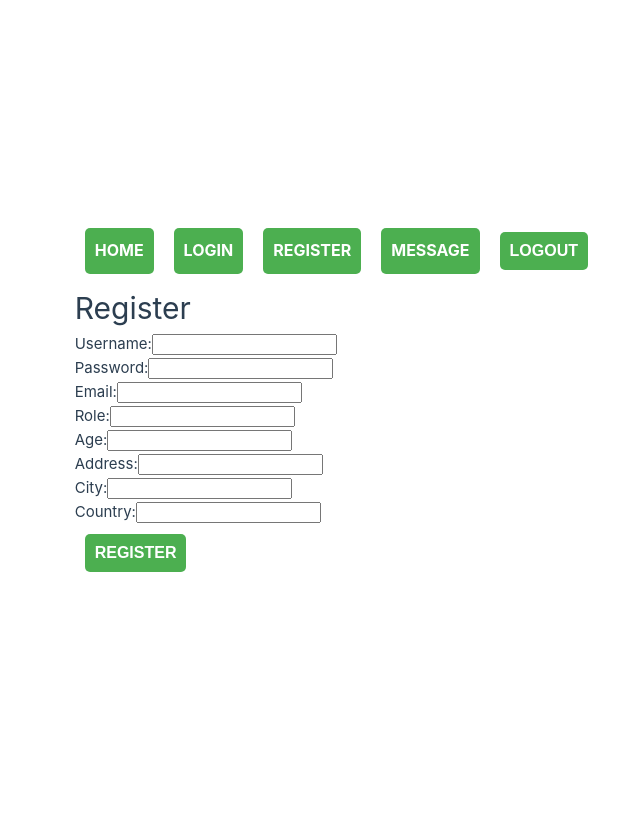
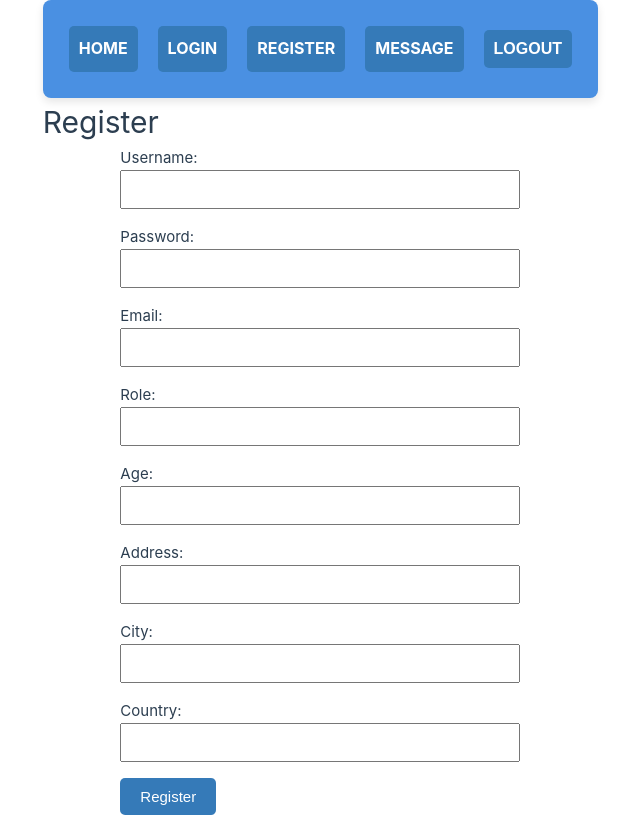
Before and after one commit to nilsson46/chat-application-frontend, a Vue app in the folder vue-project/: page /register in a window 1280 px wide. Shown: the whole page, without its empty margins (42-682 px from the left). Built offline with nearby package versions, Linux system fonts and the light colour scheme.

Commit message:
Css theme

```diff
--- a/vue-project/src/components/LoginComponent.vue
+++ b/vue-project/src/components/LoginComponent.vue
@@ -1,16 +1,15 @@
 <template>
     <div>
-        <h1>Login</h1>
-        <form @submit.prevent="loginUser">
-            <div>
+        <form @submit.prevent="loginUser" class="login-form">
+            <div class="form-group">
                 <label for="username">Username:</label>
-                <input v-model="username" type="text" id="username" name="username">
+                <input v-model="username" type="text" id="username" name="username" class="input-field">
             </div>
-            <div>
+            <div class="form-group">
                 <label for="password">Password:</label>
-                <input v-model="password" type="password" id="password" name="password">
+                <input v-model="password" type="password" id="password" name="password" class="input-field">
             </div>
-            <button type="submit">Login</button>
+            <button type="submit" class="button">Login</button>
         </form>
     </div>
 </template>
@@ -75,3 +74,34 @@ export default {
     }
 };
 </script>
+<style scoped>
+.login-form {
+  max-width: 400px;
+  margin: auto;
+}
+
+.form-group {
+  margin-bottom: 1rem;
+}
+
+.input-field {
+  padding: 10px;
+  width: 100%;
+  box-sizing: border-box;
+}
+
+.button {
+  padding: 10px 20px;
+  font-size: 15px;
+  color: white;
+  background-color: #357ab8;
+  border: none;
+  border-radius: 5px;
+  cursor: pointer;
+  transition: background-color 0.3s ease;
+}
+
+.button:hover {
+  background-color: #285a8c;
+}
+</style>
--- a/vue-project/src/components/Message.vue
+++ b/vue-project/src/components/Message.vue
@@ -1,10 +1,10 @@
 <template>
     <div class="navigation">
         PUBLIC
-      <!-- Inputfält för att skriva meddelanden -->
-      <input v-model="messageContent" type="text" placeholder="Skriv ditt meddelande här">
-      <button class="button" @click="sendPublicMessage(messageContent)">Skicka</button>
-      <p v-if="errorMessage" class="error">{{ errorMessage }}</p>
+        <!-- Inputfält för att skriva meddelanden -->
+        <input v-model="messageContent" type="text" placeholder="Skriv ditt meddelande här" class="input-field">
+        <button class="button" @click="sendPublicMessage">Skicka</button>
+        <p v-if="errorMessage" class="error">{{ errorMessage }}</p>
     </div>
     <!-- Display messages -->
     <div class="messages" v-for="message in publicMessages" :key="message.id">
@@ -50,23 +50,55 @@ export default {
 }
 };
 </script>
-<style>
+<style scoped>
+.navigation {
+    margin-bottom: 20px;
+}
+
+.input-field {
+    padding: 10px;
+    width: 300px;
+    box-sizing: border-box;
+    margin-right: 10px;
+}
+
 .messages {
     margin-top: 20px;
-    background-color: rgb(181, 70, 70);
+    background-color: #b54646;
     padding: 10px;
     border-radius: 5px;
 }
+
 .messages > div {
     margin-bottom: 10px;
 }
+
 .messages > div > strong {
     font-weight: bold;
 }
+
 .messages > div > div {
     margin-top: 5px;
 }
+
 .button {
-    margin-right: 10px;
+    padding: 10px 20px;
+    font-size: 15px;
+    color: white;
+    background-color: #357ab8;
+    border: none;
+    border-radius: 5px;
+    cursor: pointer;
+    transition: background-color 0.3s ease;
+}
+
+.button:hover {
+    background-color: #285a8c;
+}
+
+.error {
+    color: red;
+    font-size: 14px;
+    margin-top: 5px;
 }
 </style>
--- a/vue-project/src/components/NavBar.vue
+++ b/vue-project/src/components/NavBar.vue
@@ -17,32 +17,51 @@ export default {
 };
 </script>
 <template>
-    <div>
-        <a class="button" :href="`${baseUrl}/`">Home</a>
-        <a class="button" v-if="!username" :href="`${baseUrl}/login`">Login</a>
-        <a class="button" v-if="!username" :href="`${baseUrl}/register`">Register</a>
-        <a class="button" :href="`${baseUrl}/message`">Message</a>
-        <button class="button" @click="handleLogout">Logout</button>
-        <div v-if="username">Logged in as: {{ username }}</div>
+  <div class="navbar">
+    <a class="navbar-button" :href="`${baseUrl}/`">Home</a>
+    <a class="navbar-button" v-if="!username" :href="`${baseUrl}/login`">Login</a>
+    <a class="navbar-button" v-if="!username" :href="`${baseUrl}/register`">Register</a>
+    <a class="navbar-button" :href="`${baseUrl}/message`">Message</a>
+    <button class="navbar-button" @click="handleLogout">Logout</button>
+    <div v-if="username" class="username-display">Logged in as: {{ username }}</div>
   </div>
-
 </template>
 
 <style scoped>
-.button{
+.navbar {
+  display: flex;
+  flex-direction: row;
+  align-items: center;
+  background-color: #4a90e2;
+  padding: 1rem;
+  border-radius: 8px;
+  box-shadow: 0 4px 8px rgba(0, 0, 0, 0.1);
+}
+
+.navbar-button {
   margin: 10px;
   padding: 10px;
-    background-color: #4CAF50;
+  background-color: #357ab8;
   color: white;
   border: none;
   border-radius: 5px;
   cursor: pointer;
   text-decoration: none;
-    display: inline-block;
   font-size: 16px;
   font-weight: bold;
   text-align: center;
   text-transform: uppercase;
   transition: background-color 0.3s;
 }
+
+.navbar-button:hover {
+  background-color: #285a8c;
+}
+
+.username-display {
+  margin-top: 10px;
+  color: #fff;
+  font-size: 16px;
+  font-weight: bold;
+}
 </style>
--- a/vue-project/src/components/PrivateMessageComponent.vue
+++ b/vue-project/src/components/PrivateMessageComponent.vue
@@ -1,9 +1,8 @@
 <template>
   <div class="navigation">
-
     <div class="friends-list">
-      <div v-for="friend in friends" :key="friend" class="friend">
-        <span @click="selectFriend(friend)">{{ friend }}</span>
+      <div v-for="friend in friends" :key="friend" class="friend" @click="selectFriend(friend)">
+        <span>{{ friend }}</span>
       </div>
     </div>
 
@@ -13,7 +12,7 @@
       <h2>Chat with {{ selectedFriend }}</h2>
 
       <!-- Input field for the message content -->
-      <input v-model="privateMessageContent" type="text" placeholder="Skriv ditt meddelande här">
+      <input v-model="privateMessageContent" type="text" placeholder="Skriv ditt meddelande här" class="input-field">
       <button class="button" @click="sendPrivateMessage">Skicka</button>
       <p v-if="imputErrorMessage" class="error">{{ imputErrorMessage }}</p>
       <div class="chat">
@@ -105,14 +104,27 @@ export default {
 </script>
 
 <style scoped>
+.navigation {
+  display: flex;
+  flex-direction: column;
+  padding: 10px;
+  background-color: #a3abd9;
+}
+
+@media (min-width: 768px) {
+  .navigation {
+    flex-direction: row;
+  }
+}
 
 .friends-list {
   display: flex;
   flex-direction: column;
   padding: 10px;
-  background-color: #3a2e2e;
+  background-color: #6b8fc5;
 }
-.friend{
+
+.friend {
   display: flex;
   align-items: center;
   padding: 10px;
@@ -121,27 +133,12 @@ export default {
   cursor: pointer;
 }
 
-.navigation {
-  display: flex;
-  flex-direction: column;
-  justify-content: space-between;
-  padding: 10px;
-  background-color: #3a2e2e;
-}
-
-@media (min-width: 768px) {
-  .navigation {
-    flex-direction: row;
-  }
+.friend span {
+  cursor: pointer;
 }
 
 .friend:hover {
-  background-color: #c99595;
-}
-
-.friend button {
-  margin-right: 10px;
-
+  background-color: #9abad4;
 }
 
 .chat {
@@ -157,8 +154,8 @@ export default {
   }
 }
 
-.chat .messages {
-  background-color: #714444;
+.messages {
+  background-color: #9aa0cb;
   padding: 10px;
   margin-bottom: 10px;
   border-radius: 5px;
@@ -169,7 +166,7 @@ export default {
   margin-bottom: 5px;
 }
 
-input[type="text"] {
+.input-field {
   width: 100%;
   padding: 10px;
   margin: 10px 0;
@@ -183,6 +180,7 @@ input[type="text"] {
   border: none;
   border-radius: 5px;
   cursor: pointer;
+  transition: background-color 0.3s ease;
 }
 
 .button:hover {
--- a/vue-project/src/components/Register.vue
+++ b/vue-project/src/components/Register.vue
@@ -1,40 +1,40 @@
 <template>
     <div>
         <h1>Register</h1>
-        <form @submit.prevent="registerUser">
-            <div>
+        <form @submit.prevent="registerUser" class="register-form">
+            <div class="form-group">
                 <label for="username">Username:</label>
-                <input v-model="username" type="text" id="username" name="username">
+                <input v-model="username" type="text" id="username" name="username" class="input-field">
             </div>
-            <div>
+            <div class="form-group">
                 <label for="password">Password:</label>
-                <input v-model="password" type="password" id="password" name="password">
+                <input v-model="password" type="password" id="password" name="password" class="input-field">
             </div>
-            <div>
+            <div class="form-group">
                 <label for="email">Email:</label>
-                <input v-model="email" type="email" id="email" name="email">
+                <input v-model="email" type="email" id="email" name="email" class="input-field">
             </div>
-            <div>
+            <div class="form-group">
                 <label for="role">Role:</label>
-                <input v-model="role" type="text" id="role" name="role">
+                <input v-model="role" type="text" id="role" name="role" class="input-field">
             </div>
-            <div>
+            <div class="form-group">
                 <label for="age">Age:</label>
-                <input v-model="age" type="number" id="age" name="age">
+                <input v-model="age" type="number" id="age" name="age" class="input-field">
             </div>
-            <div>
+            <div class="form-group">
                 <label for="address">Address:</label>
-                <input v-model="address" type="text" id="address" name="address">
+                <input v-model="address" type="text" id="address" name="address" class="input-field">
             </div>
-            <div>
+            <div class="form-group">
                 <label for="city">City:</label>
-                <input v-model="city" type="text" id="city" name="city">
+                <input v-model="city" type="text" id="city" name="city" class="input-field">
             </div>
-            <div>
+            <div class="form-group">
                 <label for="country">Country:</label>
-                <input v-model="country" type="text" id="country" name="country">
+                <input v-model="country" type="text" id="country" name="country" class="input-field">
             </div>
-            <button type="submit">Register</button>
+            <button type="submit" class="button">Register</button>
         </form>
     </div>
 </template>
@@ -82,3 +82,34 @@ export default {
     }
 };
 </script>
+<style scoped>
+.register-form {
+  max-width: 400px;
+  margin: auto;
+}
+
+.form-group {
+  margin-bottom: 1rem;
+}
+
+.input-field {
+  padding: 10px;
+  width: 100%;
+  box-sizing: border-box;
+}
+
+.button {
+  padding: 10px 20px;
+  font-size: 15px;
+  color: white;
+  background-color: #357ab8;
+  border: none;
+  border-radius: 5px;
+  cursor: pointer;
+  transition: background-color 0.3s ease;
+}
+
+.button:hover {
+  background-color: #285a8c;
+}
+</style>
--- a/vue-project/src/views/HomeView.vue
+++ b/vue-project/src/views/HomeView.vue
@@ -11,16 +11,5 @@ import MenuComponent from '@/components/MenuComponent.vue'
 </template>
 
 <style>
-.navbar {
-  display: flex;
-  flex-direction: column; /* Add this line */
-  justify-content: flex-start;
-  align-items: center;
-  position: fixed;
-  top: 0;
-  left: 0;
-  width: 100%;
-  height: 60px;
-  z-index: 999;
-}
+
 </style>
--- a/vue-project/src/views/MessageView.vue
+++ b/vue-project/src/views/MessageView.vue
@@ -10,21 +10,20 @@ const toggleChat = () => {
 </script>
 
 
-
 <template>
   <div class="about">
     <NavBar/>
-    <button @click="toggleChat">{{ showPrivateMessage ? 'Switch to Public Chat' : 'Switch to Private Chat' }}</button>
+    <button @click="toggleChat" class="toggle-button">{{ showPrivateMessage ? 'Switch to Public Chat' : 'Switch to Private Chat' }}</button>
     <Message v-if="!showPrivateMessage" />
     <PrivateMessage v-if="showPrivateMessage" />
   </div>
 </template>
 
 <style>
-button {
+button.toggle-button {
   margin: 10px;
   padding: 10px;
-  background-color: #4CAF50;
+  background-color: #4a90e2;
   color: white;
   border: none;
   border-radius: 5px;
@@ -37,4 +36,8 @@ button {
   text-transform: uppercase;
   transition: background-color 0.3s;
 }
+
+button.toggle-button:hover {
+  background-color: #3669b8;
+}
 </style>
```
Also changed, not shown: vue-project/src/components/MenuComponent.vue (+63 -32 lines). Lines whose indentation alone changed are shown as unchanged.
